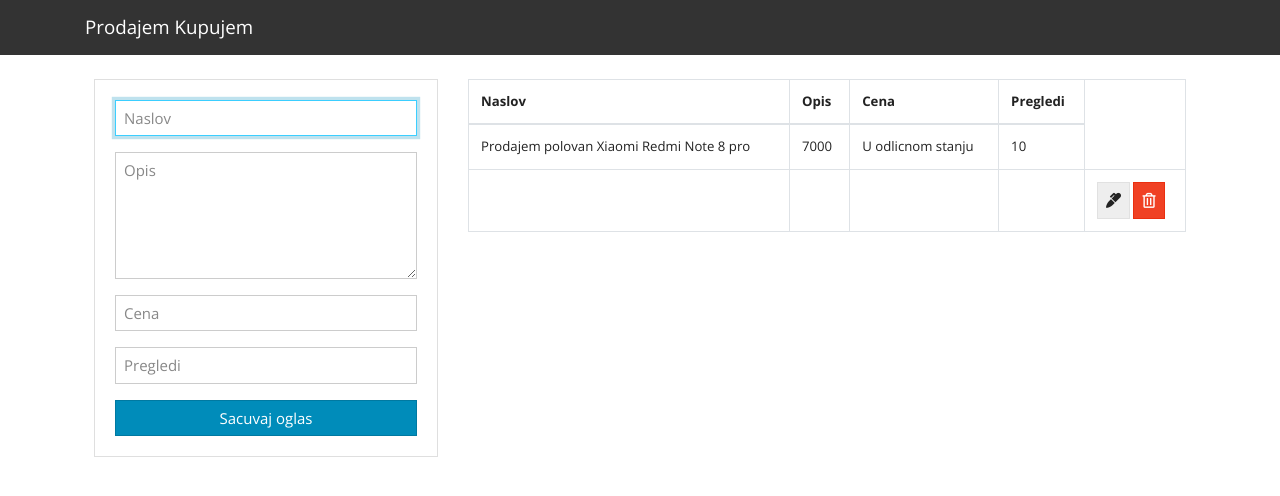
After one commit to AleksaStarcevic/php-crud, a PHP site: page /home.php in a window 1280 px wide. The commit adds this page. Shown: the top 496 px of the page. Run offline with PHP 8.4, Linux system fonts and the light colour scheme; data comes from the database, SQL or seed files in the repository; some libraries are stand-ins or nearby versions.

Commit message:
Uradjen create i read deo

```diff
--- a/broker.php
+++ b/broker.php
@@ -4,9 +4,9 @@ $user = "root";
 $pw = "";
 $db = "prodajem_kupujem";
 
-$mysqli = new mysqli($host, $user, $pw, $db);
-if ($mysqli->connect_errno) {
-    printf("Konekcija nije uspela: %s\n", $mysqli->connect_error);
+$conn = new mysqli($host, $user, $pw, $db);
+if ($conn->connect_errno) {
+    printf("Konekcija nije uspela: %s\n", $conn->connect_error);
     exit();
 }
 
--- /dev/null
+++ b/css/home.css
@@ -0,0 +1,10 @@
+* {
+    box-sizing: border-box;
+    padding: 0;
+    margin: 0;
+
+  }
+
+  html {
+    scroll-behavior: smooth;
+  }
--- /dev/null
+++ b/home.php
@@ -0,0 +1,141 @@
+<?php include("broker.php"); ?>
+
+
+<!DOCTYPE html>
+<html lang="en">
+
+<head>
+    <meta charset="UTF-8">
+    <meta http-equiv="X-UA-Compatible" content="IE=edge">
+    <meta name="viewport" content="width=device-width, initial-scale=1.0">
+    <title>Document</title>
+    <link rel="stylesheet" href="https://bootswatch.com/4/yeti/bootstrap.min.css">
+    <!-- FONT AWESOME -->
+    <link rel="stylesheet" href="https://use.fontawesome.com/releases/v5.6.3/css/all.css" integrity="sha384-UHRtZLI+pbxtHCWp1t77Bi1L4ZtiqrqD80Kn4Z8NTSRyMA2Fd33n5dQ8lWUE00s/" crossorigin="anonymous">
+    <!-- <link href="https://cdn.jsdelivr.net/npm/bootstrap@5.1.3/dist/css/bootstrap.min.css" rel="stylesheet" integrity="sha384-1BmE4kWBq78iYhFldvKuhfTAU6auU8tT94WrHftjDbrCEXSU1oBoqyl2QvZ6jIW3" crossorigin="anonymous"> -->
+    <link rel="stylesheet" type="text/css" href="css/home.css">
+
+</head>
+
+<body>
+
+
+    <nav class="navbar navbar-dark bg-dark">
+        <div class="container">
+            <a class="navbar-brand" href="home.php">Prodajem Kupujem</a>
+        </div>
+    </nav>
+
+    <main class="container p-4">
+        <div class="row">
+            <div class="col-md-4">
+                <!-- Poruke -->
+
+
+                <?php if (isset($_SESSION['message'])) { ?>
+                    <div class="alert alert-<?= $_SESSION['message_type'] ?> alert-dismissible fade show" role="alert">
+                        <?= $_SESSION['message'] ?>
+                        <button type="button" class="close" data-dismiss="alert" aria-label="Close">
+                            <span aria-hidden="true">&times;</span>
+                        </button>
+                    </div>
+                <?php session_unset();
+                } ?>
+
+
+
+                <!-- ADD TASK FORM -->
+                <div class="card card-body">
+                    <form action="kontroler/add.php" method="POST">
+
+                        <div class="form-group">
+                            <input type="text" name="naslov" class="form-control" placeholder="Naslov" autofocus>
+                        </div>
+
+                        <div class="form-group">
+                            <textarea name="opis" rows="5" class="form-control" placeholder="Opis"></textarea>
+                        </div>
+
+                        <div class="form-group">
+                            <input type="text" name="cena" class="form-control" placeholder="Cena">
+                        </div>
+
+                        <div class="form-group">
+                            <input type="text" name="pregledi" class="form-control" placeholder="Pregledi">
+                        </div>
+
+
+                        <input type="submit" name="add" class="btn btn-primary btn-block" value="Sacuvaj oglas">
+
+                    </form>
+                </div>
+            </div>
+            <div class="col-md-8">
+                <table class="table table-bordered">
+                    <thead>
+                        <tr>
+                            <th>Naslov</th>
+                            <th>Opis</th>
+                            <th>Cena</th>
+                            <th>Pregledi</th>
+
+                        </tr>
+                    </thead>
+                    <tbody>
+                        <?php
+                        $query = "SELECT naslov,cena,opis,pregledi FROM oglas";
+                        $oglasi = $conn->query($query);
+
+                        while ($row = mysqli_fetch_array($oglasi)) { ?>
+                            <tr>
+                                <td><?php echo $row['naslov']  ?></td>
+                                <td><?php echo $row['cena']  ?></td>
+                                <td><?php echo $row['opis']  ?></td>
+                                <td><?php echo $row['pregledi']  ?></td>
+                            </tr>
+                        <?php } ?>
+
+
+                        <tr>
+                            <td></td>
+                            <td></td>
+                            <td></td>
+                            <td></td>
+                            <td>
+                                <a href="" class="btn btn-secondary">
+                                    <i class="fas fa-marker"></i>
+                                </a>
+                                <a href="" class="btn btn-danger">
+                                    <i class="far fa-trash-alt"></i>
+                                </a>
+                            </td>
+                        </tr>
+
+                    </tbody>
+                </table>
+            </div>
+        </div>
+    </main>
+
+
+
+
+
+
+
+
+
+
+
+
+    <script src="https://code.jquery.com/jquery-3.3.1.slim.min.js" integrity="sha384-q8i/X+965DzO0rT7abK41JStQIAqVgRVzpbzo5smXKp4YfRvH+8abtTE1Pi6jizo" crossorigin="anonymous"></script>
+    <script src="https://cdnjs.cloudflare.com/ajax/libs/popper.js/1.14.6/umd/popper.min.js" integrity="sha384-wHAiFfRlMFy6i5SRaxvfOCifBUQy1xHdJ/yoi7FRNXMRBu5WHdZYu1hA6ZOblgut" crossorigin="anonymous"></script>
+    <script src="https://stackpath.bootstrapcdn.com/bootstrap/4.2.1/js/bootstrap.min.js" integrity="sha384-B0UglyR+jN6CkvvICOB2joaf5I4l3gm9GU6Hc1og6Ls7i6U/mkkaduKaBhlAXv9k" crossorigin="anonymous"></script>
+</body>
+
+</html>
+
+
+</body>
+
+</html>
```
Also changed, not shown: index.php (renamed from index.html, +36 -0 lines), kontroler/add.php (added, +27 -0 lines), model/user.php (added, +22 -0 lines), model/oglas.php (added).
